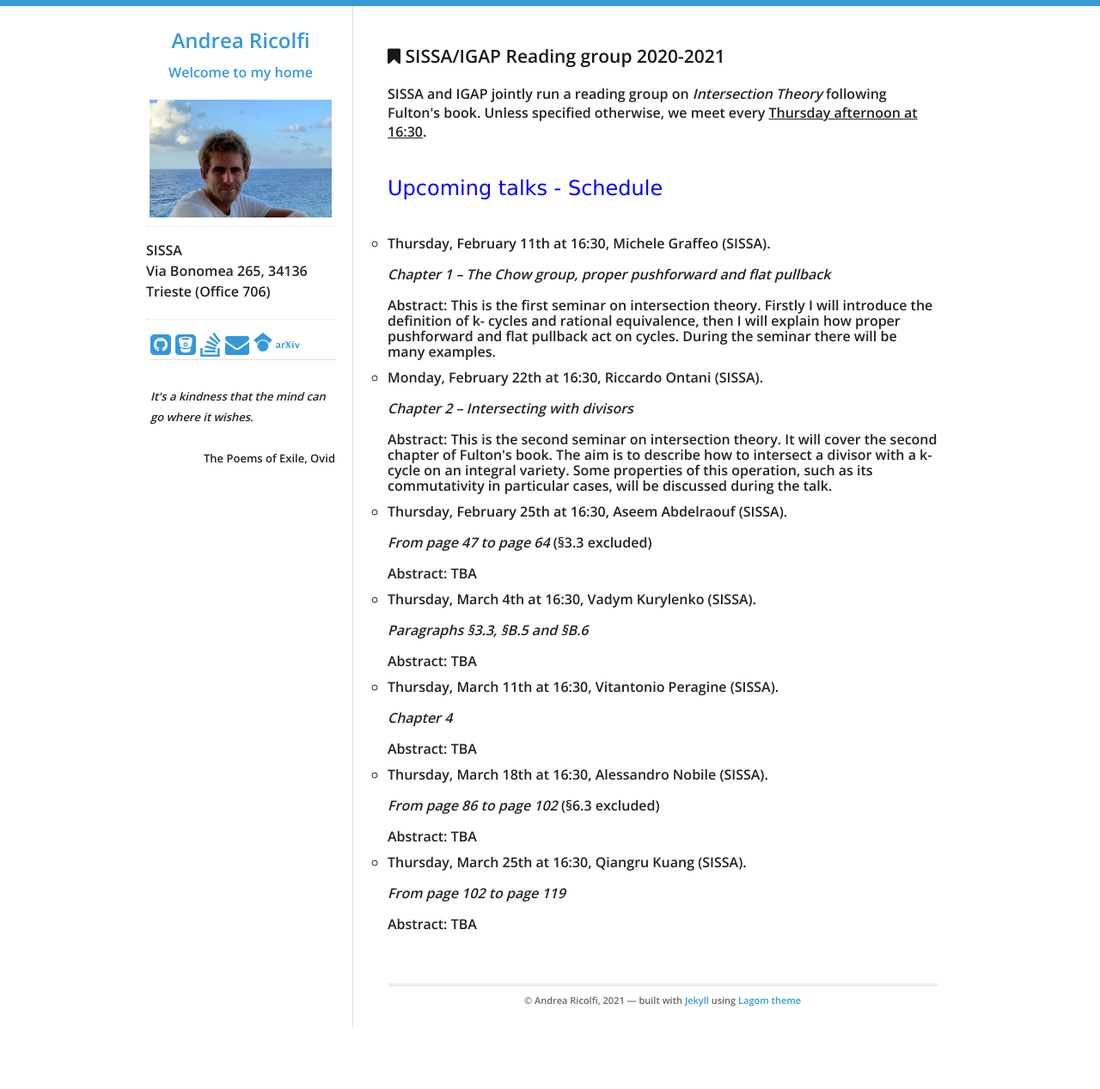
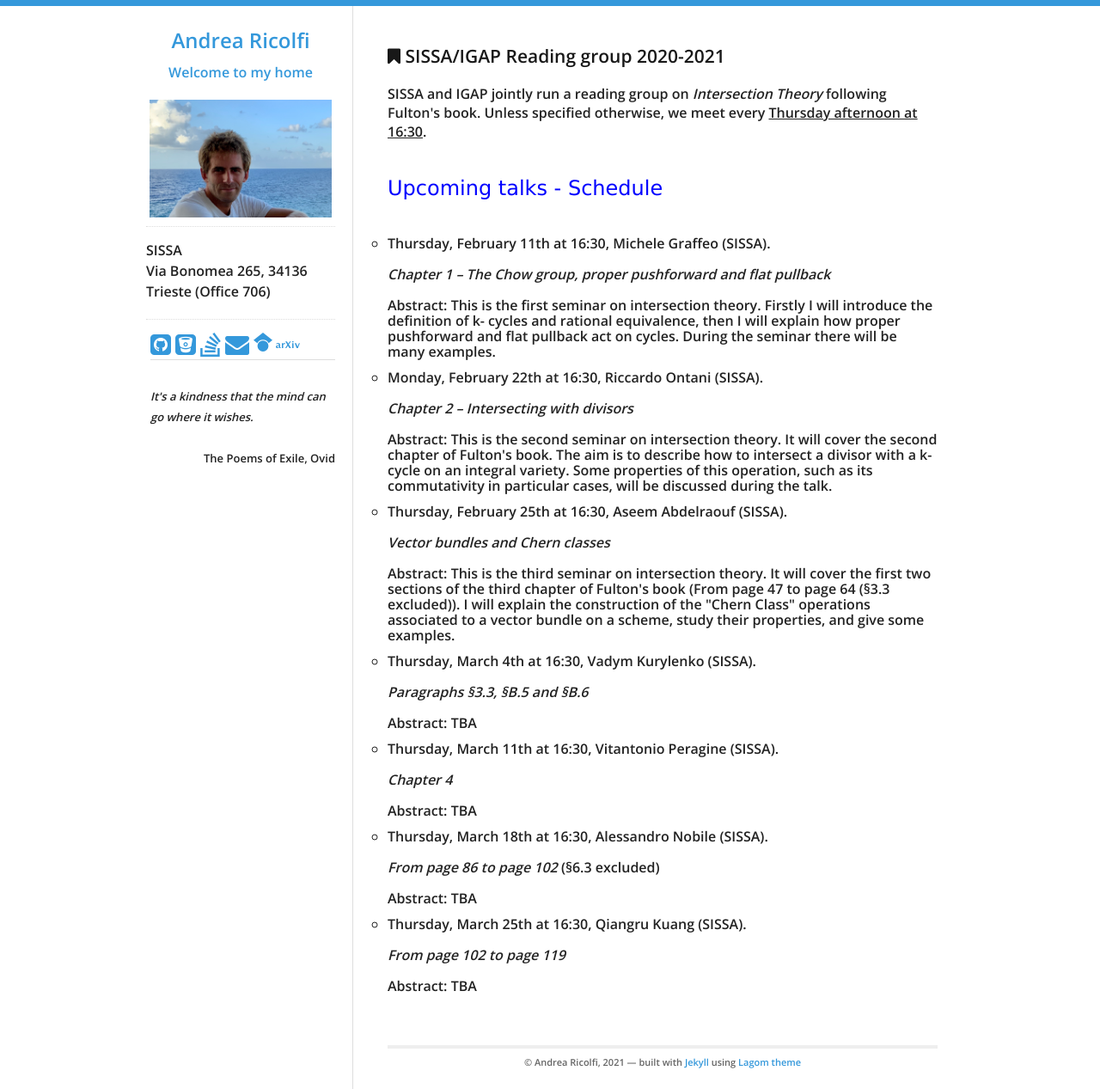
Before and after one commit to atricolfi/atricolfi.github.io, a Jekyll site: the page built from MATHEMATICS/Intersection_theory_seminar.html, in a window 1280 px wide. Shown: the whole page at 86% size. Built offline with Jekyll 4.4.1, drawn with Linux system fonts in a browser that asks for light colours; before the commit the page ends 1195 px from its top, so only the background shows below that.

Commit message:
Update Intersection_theory_seminar.html

```diff
--- a/MATHEMATICS/Intersection_theory_seminar.html
+++ b/MATHEMATICS/Intersection_theory_seminar.html
@@ -48,10 +48,12 @@ Some properties of this operation, such as its commutativity in particular cases
 <li> Thursday, February 25th at 16:30, Aseem Abdelraouf (SISSA).
   <br>
   <br>
-<em>From page 47 to page 64</em> (§3.3 excluded)
+<em>Vector bundles and Chern classes</em>
   <br>
   <br>
-Abstract:  TBA
+Abstract:  This is the third seminar on intersection theory. It will cover the first two sections of the third chapter
+of Fulton's book (From page 47 to page 64 (§3.3 excluded)).
+I will explain the construction of the "Chern Class" operations associated to a vector bundle on a scheme, study their properties, and give some examples.
 </li>
 
 <li> Thursday, March 4th at 16:30, Vadym Kurylenko (SISSA).
```
